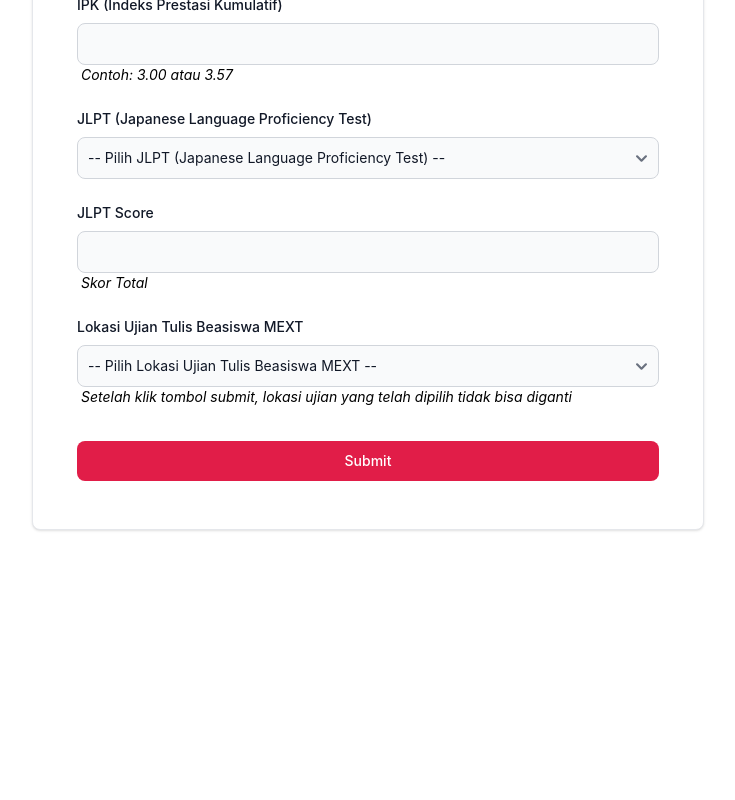
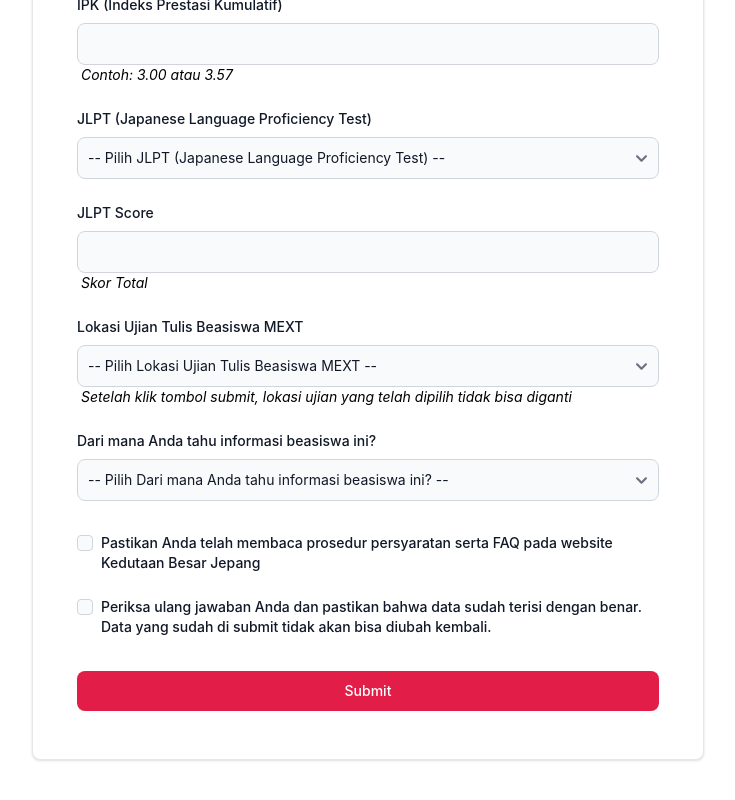
Before and after one commit to Reinhardjs/scholarship-registration-frontend, a React (Create React App) app: page /student in a window 1280 px wide. Shown: the part 1390-2190 px from the top of the page, without its empty margins (272-1007 px from the left). Before the commit the page ends 1960 px from the top, so only its background shows below. Built offline with nearby package versions, Linux system fonts and the light colour scheme.

Commit message:
chore(mext-registration): added checkbox, new select input, and modify response message on email already used

```diff
--- a/src/pages/japaneseStudies/JapaneseStudiesStudentRegistration.js
+++ b/src/pages/japaneseStudies/JapaneseStudiesStudentRegistration.js
@@ -118,7 +118,7 @@ const JapaneseStudiesRegistration = () => {
             console.log(data); // data is object
             if (data === "Email Already Used") {
               setIsFailed(true);
-              setResponseMessage(data);
+              setResponseMessage("Email ini sudah terdaftar");
             } else {
               setIsSuccess(true);
               form.reset();
@@ -292,6 +292,75 @@ const JapaneseStudiesRegistration = () => {
                   "Setelah klik tombol submit, lokasi ujian yang telah dipilih tidak bisa diganti"
                 }
               />
+
+              <SelectInput
+                form={form}
+                labelString={"Dari mana Anda tahu informasi beasiswa ini?"}
+                inputName={"infoForm"}
+                data={[
+                  "Guru",
+                  "Teman",
+                  "Website/Media Sosial Kumpulan Informasi Beasiswa Ke Luar Negeri",
+                  "Webinar/Edufair JASSO",
+                  "Lainnya...",
+                ].map((item) => {
+                  return { option: item, value: item };
+                })}
+              />
+
+              <div class="mb-6 flex items-start pt-2">
+                <div class="flex h-5 items-center">
+                  <input
+                    id="terms"
+                    type="checkbox"
+                    value=""
+                    class="focus:ring-3 h-4 w-4 rounded border border-gray-300 bg-gray-50 text-primary-600 focus:ring-red-300 dark:border-gray-600 dark:bg-gray-700 dark:ring-offset-gray-800 dark:focus:ring-red-600"
+                    {...form.register("check1", {
+                      required: true,
+                    })}
+                  />
+                </div>
+                <label
+                  for="terms"
+                  class="ml-2 text-sm font-medium text-gray-900 dark:text-gray-300"
+                >
+                  Pastikan Anda telah membaca prosedur persyaratan serta FAQ
+                  pada website Kedutaan Besar Jepang
+                </label>
+              </div>
+              {form.formState.errors["check1"] && (
+                <span className="text-red-600">
+                  Silakan centang terlebih dahulu
+                </span>
+              )}
+
+              <div class="mb-6 flex items-start">
+                <div class="flex h-5 items-center">
+                  <input
+                    id="terms"
+                    type="checkbox"
+                    value=""
+                    class="focus:ring-3 h-4 w-4 rounded border border-gray-300 bg-gray-50 text-primary-600 focus:ring-red-300 dark:border-gray-600 dark:bg-gray-700 dark:ring-offset-gray-800 dark:focus:ring-red-600"
+                    {...form.register("check2", {
+                      required: true,
+                    })}
+                  />
+                </div>
+                <label
+                  for="terms"
+                  class="ml-2 text-sm font-medium text-gray-900 dark:text-gray-300"
+                >
+                  Periksa ulang jawaban Anda dan pastikan bahwa data sudah
+                  terisi dengan benar. Data yang sudah di submit tidak akan bisa
+                  diubah kembali.
+                </label>
+              </div>
+              {form.formState.errors["check2"] && (
+                <span className="text-red-600">
+                  Silakan centang terlebih dahulu
+                </span>
+              )}
+
               <div className="pt-2.5">
                 <button
                   className="w-full rounded-lg bg-primary-600 px-5 py-2.5 text-center text-sm font-medium text-white hover:bg-primary-700 focus:outline-none focus:ring-4 focus:ring-primary-300 dark:bg-primary-600 dark:hover:bg-primary-700 dark:focus:ring-primary-800"
```
